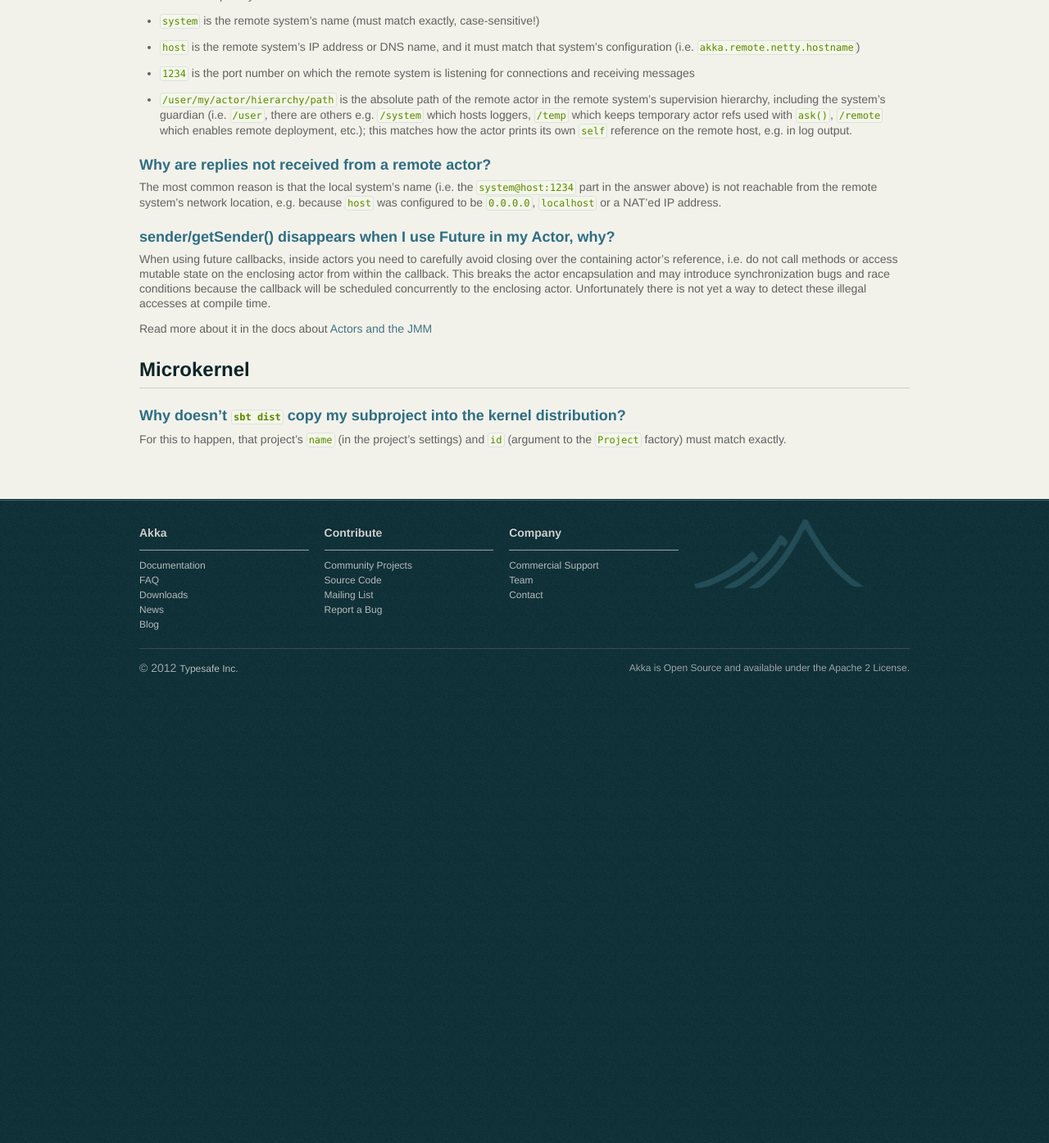
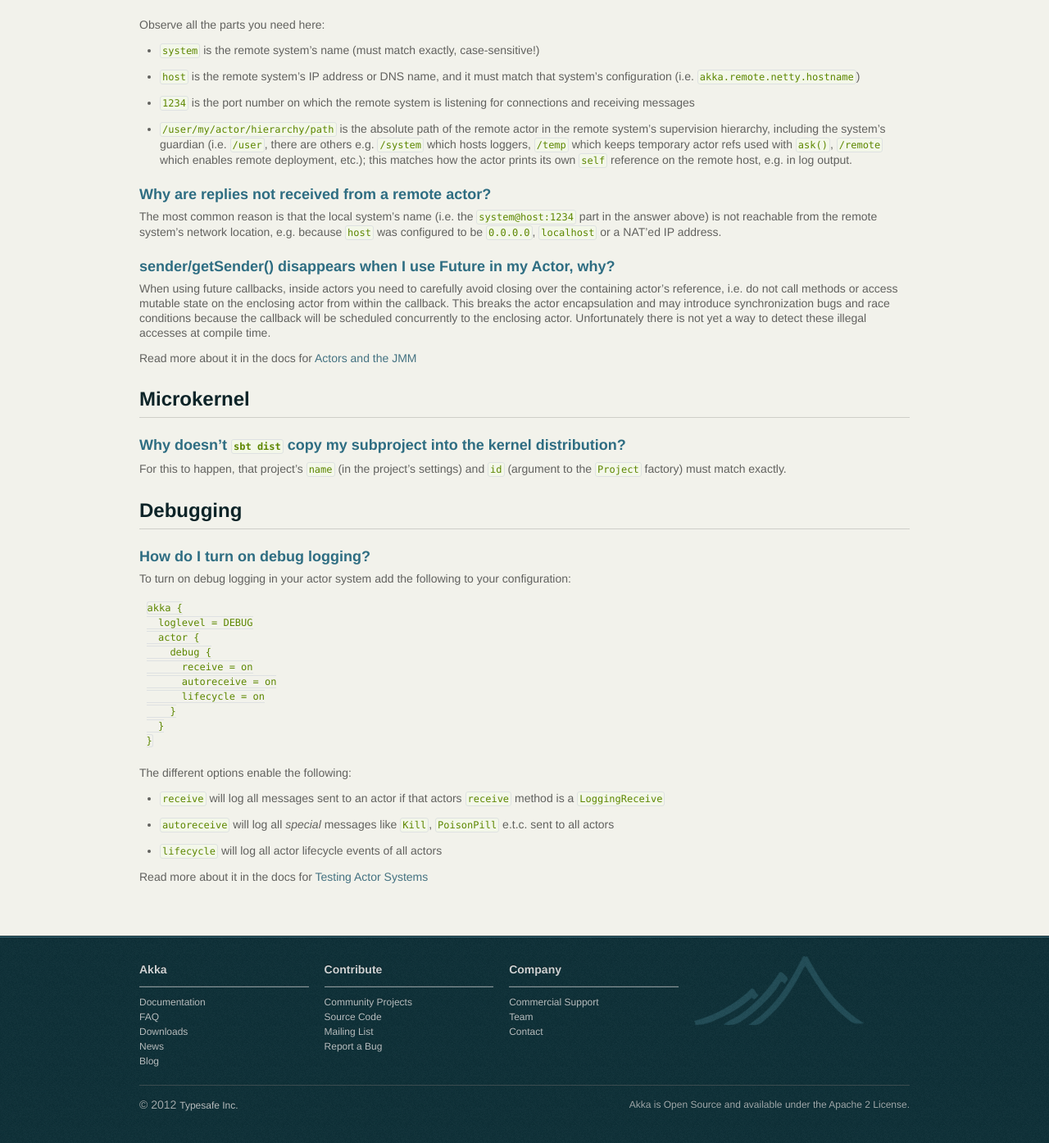
Before and after one commit to raboof/akka.github.com, a Jekyll site: the page built from faq/index.md, in a window 1280 px wide and 1400 px high, scrolled down 1426 px. Shown: the top 1395 px of the window at 82% size. Built offline with Jekyll 4.4.1, drawn with Linux system fonts in a browser that asks for light colours; before the commit the page ends 2293 px from its top, so only the background shows below that; some of the changed text lies outside the part shown.

Commit message:
Added a FAQ section about debug logging

````diff
--- a/faq/index.md
+++ b/faq/index.md
@@ -105,7 +105,7 @@
 be scheduled concurrently to the enclosing actor. Unfortunately there is not yet a way
 to detect these illegal accesses at compile time.
 
-Read more about it in the docs about [Actors and the JMM](http://doc.akka.io/docs/akka/2.0.2/general/jmm.html#Actors_and_shared_mutable_state)
+Read more about it in the docs for [Actors and the JMM](http://doc.akka.io/docs/akka/2.0.3/general/jmm.html#Actors_and_shared_mutable_state)
 
 ## Microkernel
 
@@ -113,3 +113,32 @@
 
 For this to happen, that project’s `name` (in the project’s settings) and `id`
 (argument to the `Project` factory) must match exactly.
+
+## Debugging
+
+### How do I turn on debug logging?
+
+To turn on debug logging in your actor system add the following to your configuration:
+
+```
+akka {
+  loglevel = DEBUG
+  actor {
+    debug {
+      receive = on
+      autoreceive = on
+      lifecycle = on
+    }
+  }
+}
+```
+
+The different options enable the following:
+
+* `receive` will log all messages sent to an actor if that actors `receive` method is a `LoggingReceive`
+
+* `autoreceive` will log all _special_ messages like `Kill`, `PoisonPill` e.t.c. sent to all actors
+
+* `lifecycle` will log all actor lifecycle events of all actors
+
+Read more about it in the docs for [Testing Actor Systems](http://doc.akka.io/docs/akka/2.0.3/scala/testing.html#Tracing_Actor_Invocations)
````
